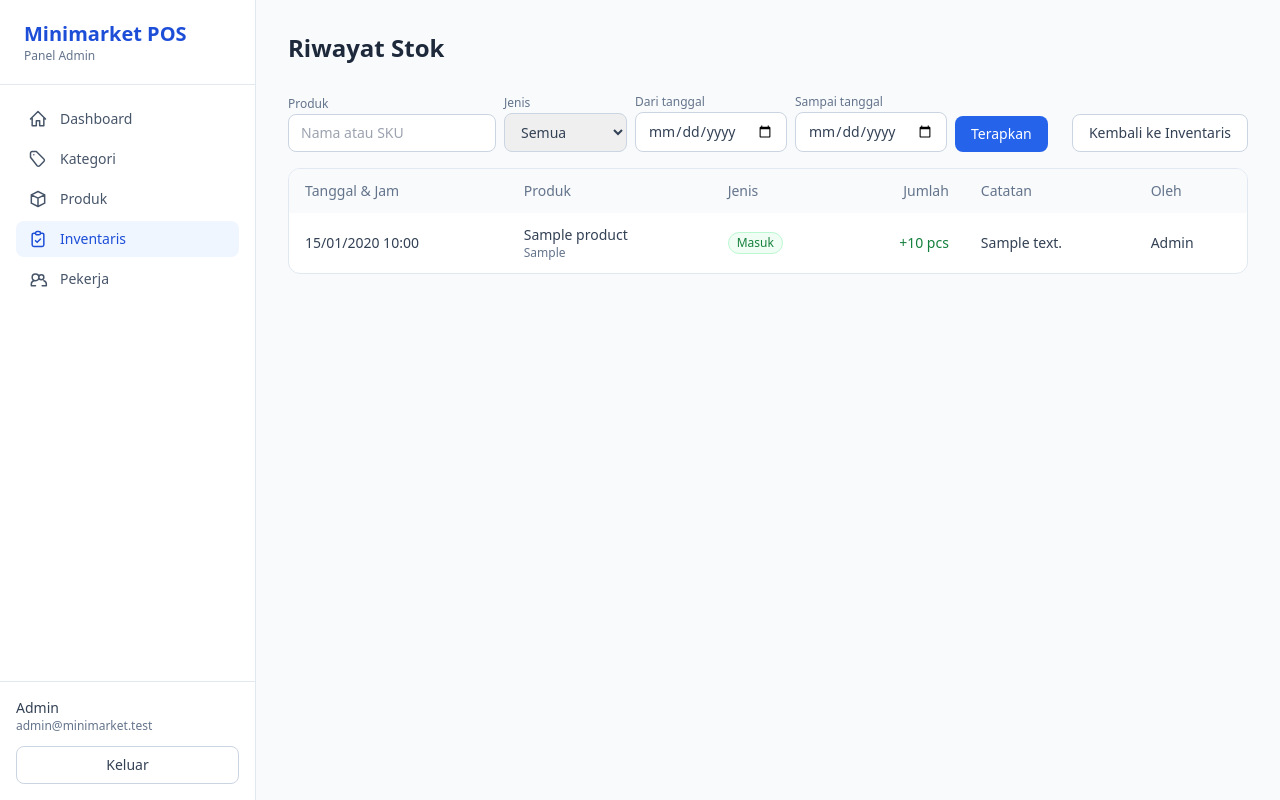
After one commit to arthuriovivi-cpu/pos-minimarket, a Laravel app: page /admin/inventory/history in a window 1280 px wide. The commit adds this page. Run offline with Laravel 12, Linux system fonts and the light colour scheme; a user stored in the database is signed in; data comes from the database, SQL or seed files in the repository; tables that the repository leaves empty hold one stand-in row (values such as "Sample post"); some libraries are stand-ins or nearby versions.

Commit message:
Tahap 4: inventaris, tambah stok, riwayat stok

```diff
--- /dev/null
+++ b/app/Http/Controllers/Admin/InventoryController.php
@@ -0,0 +1,120 @@
+<?php
+
+namespace App\Http\Controllers\Admin;
+
+use App\Http\Controllers\Controller;
+use App\Models\InventoryMovement;
+use App\Models\Product;
+use Illuminate\Http\Request;
+use Illuminate\Support\Facades\DB;
+
+class InventoryController extends Controller
+{
+    public function index(Request $request)
+    {
+        $products = Product::with('category')
+            ->when($request->filled('q'), function ($query) use ($request) {
+                $q = $request->q;
+                $query->where(function ($sub) use ($q) {
+                    $sub->where('name', 'like', "%{$q}%")
+                        ->orWhere('sku', 'like', "%{$q}%");
+                });
+            })
+            ->when($request->status === 'restock', fn ($query) => $query->whereColumn('stock', '<=', 'min_stock'))
+            ->when($request->status === 'habis', fn ($query) => $query->where('stock', '<=', 0))
+            ->orderBy('name')
+            ->paginate(10)
+            ->withQueryString();
+
+        $totalProducts = Product::count();
+        $needRestock = Product::whereColumn('stock', '<=', 'min_stock')->count();
+        $outOfStock = Product::where('stock', '<=', 0)->count();
+
+        return view('admin.inventory.index', compact('products', 'totalProducts', 'needRestock', 'outOfStock'));
+    }
+
+    public function history(Request $request)
+    {
+        $request->validate([
+            'type' => 'nullable|in:masuk,keluar',
+            'date_from' => 'nullable|date',
+            'date_to' => 'nullable|date|after_or_equal:date_from',
+        ], [
+            'date_from.date' => 'Tanggal awal tidak valid.',
+            'date_to.date' => 'Tanggal akhir tidak valid.',
+            'date_to.after_or_equal' => 'Tanggal akhir tidak boleh sebelum tanggal awal.',
+        ]);
+
+        $movements = InventoryMovement::with(['product', 'user'])
+            ->when($request->filled('q'), function ($query) use ($request) {
+                $q = $request->q;
+                $query->whereHas('product', function ($sub) use ($q) {
+                    $sub->where('name', 'like', "%{$q}%")
+                        ->orWhere('sku', 'like', "%{$q}%");
+                });
+            })
+            ->when($request->filled('type'), fn ($query) => $query->where('type', $request->type))
+            ->when($request->filled('date_from'), fn ($query) => $query->whereDate('created_at', '>=', $request->date_from))
+            ->when($request->filled('date_to'), fn ($query) => $query->whereDate('created_at', '<=', $request->date_to))
+            ->latest()
+            ->paginate(15)
+            ->withQueryString();
+
+        return view('admin.inventory.history', compact('movements'));
+    }
+
+    public function stockForm(Product $product)
+    {
+        $product->load('category');
+
+        return view('admin.inventory.stock', compact('product'));
+    }
+
+    public function addStock(Request $request, Product $product)
+    {
+        $data = $request->validate([
+            'quantity' => 'required|integer|min:1|max:100000',
+            'note' => 'nullable|string|max:150',
+        ], [
+            'quantity.required' => 'Jumlah stok wajib diisi.',
+            'quantity.integer' => 'Jumlah stok harus berupa angka bulat.',
+            'quantity.min' => 'Jumlah stok minimal 1.',
+            'quantity.max' => 'Jumlah stok terlalu besar.',
+            'note.max' => 'Catatan maksimal 150 karakter.',
+        ]);
+
+        DB::transaction(function () use ($product, $data) {
+            // Kunci baris produk agar tidak bentrok dengan transaksi kasir yang sedang berjalan
+            $locked = Product::whereKey($product->id)->lockForUpdate()->firstOrFail();
+
+            $locked->increment('stock', $data['quantity']);
+
+            InventoryMovement::create([
+                'product_id' => $locked->id,
+                'user_id' => auth()->id(),
+                'type' => 'masuk',
+                'quantity' => $data['quantity'],
+                'note' => $data['note'] ?: 'Penambahan stok manual',
+            ]);
+        });
+
+        return redirect()->route('admin.inventory.index')
+            ->with('success', "Stok {$product->name} berhasil ditambah {$data['quantity']} {$product->unit}.");
+    }
+
+    public function updateMinStock(Request $request, Product $product)
+    {
+        $data = $request->validate([
+            'min_stock' => 'required|integer|min:0|max:100000',
+        ], [
+            'min_stock.required' => 'Batas minimum stok wajib diisi.',
+            'min_stock.integer' => 'Batas minimum stok harus berupa angka bulat.',
+            'min_stock.min' => 'Batas minimum stok tidak boleh negatif.',
+        ]);
+
+        $product->update($data);
+
+        return redirect()->route('admin.inventory.stock', $product)
+            ->with('success', 'Batas minimum stok berhasil diperbarui.');
+    }
+}
--- a/app/Models/Product.php
+++ b/app/Models/Product.php
@@ -20,4 +20,23 @@ class Product extends Model
     {
         return $this->hasMany(InventoryMovement::class);
     }
+
+    /**
+     * Status stok: habis, hampir_habis, menipis, atau aman.
+     * Dipakai di halaman inventaris dan dashboard.
+     */
+    public function getStockStatusAttribute(): string
+    {
+        if ($this->stock <= 0) {
+            return 'habis';
+        }
+        if ($this->stock <= (int) floor($this->min_stock / 2)) {
+            return 'hampir_habis';
+        }
+        if ($this->stock <= $this->min_stock) {
+            return 'menipis';
+        }
+
+        return 'aman';
+    }
 }
--- /dev/null
+++ b/resources/views/admin/inventory/history.blade.php
@@ -0,0 +1,96 @@
+@extends('layouts.admin')
+
+@section('title', 'Riwayat Stok')
+@section('heading', 'Riwayat Stok')
+
+@section('content')
+    <div class="flex flex-wrap items-end justify-between gap-3 mb-4">
+        <form method="GET" action="{{ route('admin.inventory.history') }}" class="flex flex-wrap items-end gap-2">
+            <div>
+                <label class="text-xs text-slate-500">Produk</label>
+                <input type="text" name="q" value="{{ request('q') }}" placeholder="Nama atau SKU"
+                       class="block border border-slate-300 rounded-lg px-3 py-2 text-sm w-52 focus:outline-none focus:ring-2 focus:ring-blue-500">
+            </div>
+            <div>
+                <label class="text-xs text-slate-500">Jenis</label>
+                <select name="type"
+                        class="block border border-slate-300 rounded-lg px-3 py-2 text-sm focus:outline-none focus:ring-2 focus:ring-blue-500">
+                    <option value="">Semua</option>
+                    <option value="masuk" @selected(request('type') === 'masuk')>Stok masuk</option>
+                    <option value="keluar" @selected(request('type') === 'keluar')>Stok keluar</option>
+                </select>
+            </div>
+            <div>
+                <label class="text-xs text-slate-500">Dari tanggal</label>
+                <input type="date" name="date_from" value="{{ request('date_from') }}"
+                       class="block border border-slate-300 rounded-lg px-3 py-2 text-sm focus:outline-none focus:ring-2 focus:ring-blue-500">
+            </div>
+            <div>
+                <label class="text-xs text-slate-500">Sampai tanggal</label>
+                <input type="date" name="date_to" value="{{ request('date_to') }}"
+                       class="block border border-slate-300 rounded-lg px-3 py-2 text-sm focus:outline-none focus:ring-2 focus:ring-blue-500">
+            </div>
+            <button type="submit" class="bg-blue-600 hover:bg-blue-700 text-white px-4 py-2 rounded-lg text-sm font-medium">Terapkan</button>
+            @if (request()->hasAny(['q', 'type', 'date_from', 'date_to']))
+                <a href="{{ route('admin.inventory.history') }}" class="px-4 py-2 border border-slate-300 rounded-lg text-sm hover:bg-slate-100">Reset</a>
+            @endif
+        </form>
+
+        <a href="{{ route('admin.inventory.index') }}"
+           class="px-4 py-2 border border-slate-300 bg-white rounded-lg text-sm font-medium hover:bg-slate-100">
+            Kembali ke Inventaris
+        </a>
+    </div>
+
+    @if ($errors->any())
+        <div class="mb-4 text-sm text-red-700 bg-red-50 border border-red-200 rounded-lg p-3">
+            @foreach ($errors->all() as $message)
+                <div>{{ $message }}</div>
+            @endforeach
+        </div>
+    @endif
+
+    <div class="bg-white border border-slate-200 rounded-xl overflow-x-auto">
+        <table class="w-full text-sm">
+            <thead class="bg-slate-50 text-slate-500 text-left">
+                <tr>
+                    <th class="px-4 py-3 font-medium">Tanggal & Jam</th>
+                    <th class="px-4 py-3 font-medium">Produk</th>
+                    <th class="px-4 py-3 font-medium">Jenis</th>
+                    <th class="px-4 py-3 font-medium text-right">Jumlah</th>
+                    <th class="px-4 py-3 font-medium">Catatan</th>
+                    <th class="px-4 py-3 font-medium">Oleh</th>
+                </tr>
+            </thead>
+            <tbody class="divide-y divide-slate-100">
+                @forelse ($movements as $movement)
+                    <tr>
+                        <td class="px-4 py-3 whitespace-nowrap">{{ $movement->created_at->format('d/m/Y H:i') }}</td>
+                        <td class="px-4 py-3">
+                            <div class="font-medium">{{ $movement->product->name }}</div>
+                            <div class="text-xs text-slate-500">{{ $movement->product->sku }}</div>
+                        </td>
+                        <td class="px-4 py-3">
+                            @if ($movement->type === 'masuk')
+                                <span class="inline-block border rounded-full px-2 py-0.5 text-xs font-medium bg-green-50 text-green-700 border-green-200">Masuk</span>
+                            @else
+                                <span class="inline-block border rounded-full px-2 py-0.5 text-xs font-medium bg-red-50 text-red-700 border-red-200">Keluar</span>
+                            @endif
+                        </td>
+                        <td class="px-4 py-3 text-right font-medium {{ $movement->type === 'masuk' ? 'text-green-700' : 'text-red-700' }}">
+                            {{ $movement->type === 'masuk' ? '+' : '-' }}{{ $movement->quantity }} {{ $movement->product->unit }}
+                        </td>
+                        <td class="px-4 py-3">{{ $movement->note ?: '-' }}</td>
+                        <td class="px-4 py-3">{{ $movement->user->name ?? 'Akun sudah dihapus' }}</td>
+                    </tr>
+                @empty
+                    <tr>
+                        <td colspan="6" class="px-4 py-8 text-center text-slate-500">Belum ada riwayat stok yang cocok dengan filter.</td>
+                    </tr>
+                @endforelse
+            </tbody>
+        </table>
+    </div>
+
+    <div class="mt-4">{{ $movements->links() }}</div>
+@endsection
--- a/resources/views/layouts/admin.blade.php
+++ b/resources/views/layouts/admin.blade.php
@@ -15,6 +15,8 @@
          'icon' => 'M7 7h.01M3 5a2 2 0 012-2h5l9 9a2 2 0 010 3l-5 5a2 2 0 01-3 0L3 10V5z'],
         ['route' => 'admin.products.index', 'match' => 'admin.products.*', 'label' => 'Produk',
          'icon' => 'M20 7l-8-4-8 4m16 0l-8 4m8-4v10l-8 4m0-10L4 7m8 4v10M4 7v10l8 4'],
+        ['route' => 'admin.inventory.index', 'match' => 'admin.inventory.*', 'label' => 'Inventaris',
+         'icon' => 'M9 5H7a2 2 0 00-2 2v12a2 2 0 002 2h10a2 2 0 002-2V7a2 2 0 00-2-2h-2M9 5a2 2 0 002 2h2a2 2 0 002-2M9 5a2 2 0 012-2h2a2 2 0 012 2m-6 9l2 2 4-4'],
         ['route' => 'admin.workers.index', 'match' => 'admin.workers.*', 'label' => 'Pekerja',
          'icon' => 'M17 20h5v-2a4 4 0 00-3-3.87M9 20H4v-2a4 4 0 013-3.87m6-4.13a4 4 0 11-8 0 4 4 0 018 0zm6 0a3 3 0 11-6 0 3 3 0 016 0z'],
     ];
--- a/routes/web.php
+++ b/routes/web.php
@@ -1,6 +1,7 @@
 <?php
 
 use App\Http\Controllers\Admin\CategoryController;
+use App\Http\Controllers\Admin\InventoryController;
 use App\Http\Controllers\Admin\ProductController;
 use App\Http\Controllers\Admin\WorkerController;
 use App\Http\Controllers\AuthController;
@@ -37,6 +38,13 @@ Route::middleware(['auth', 'role:admin'])->prefix('admin')->name('admin.')->grou
     Route::resource('categories', CategoryController::class)->except(['create', 'show']);
     Route::resource('products', ProductController::class)->except(['show']);
     Route::resource('workers', WorkerController::class)->only(['index', 'store', 'destroy']);
+
+    // Inventaris
+    Route::get('/inventory', [InventoryController::class, 'index'])->name('inventory.index');
+    Route::get('/inventory/history', [InventoryController::class, 'history'])->name('inventory.history');
+    Route::get('/inventory/{product}/stock', [InventoryController::class, 'stockForm'])->name('inventory.stock');
+    Route::post('/inventory/{product}/stock', [InventoryController::class, 'addStock'])->name('inventory.add');
+    Route::put('/inventory/{product}/min-stock', [InventoryController::class, 'updateMinStock'])->name('inventory.min');
 });
 
 Route::middleware(['auth', 'role:kasir'])->prefix('kasir')->name('kasir.')->group(function () {
```
Also changed, not shown: resources/views/admin/inventory/index.blade.php (added, +94 -0 lines), resources/views/admin/inventory/stock.blade.php (added, +73 -0 lines).
